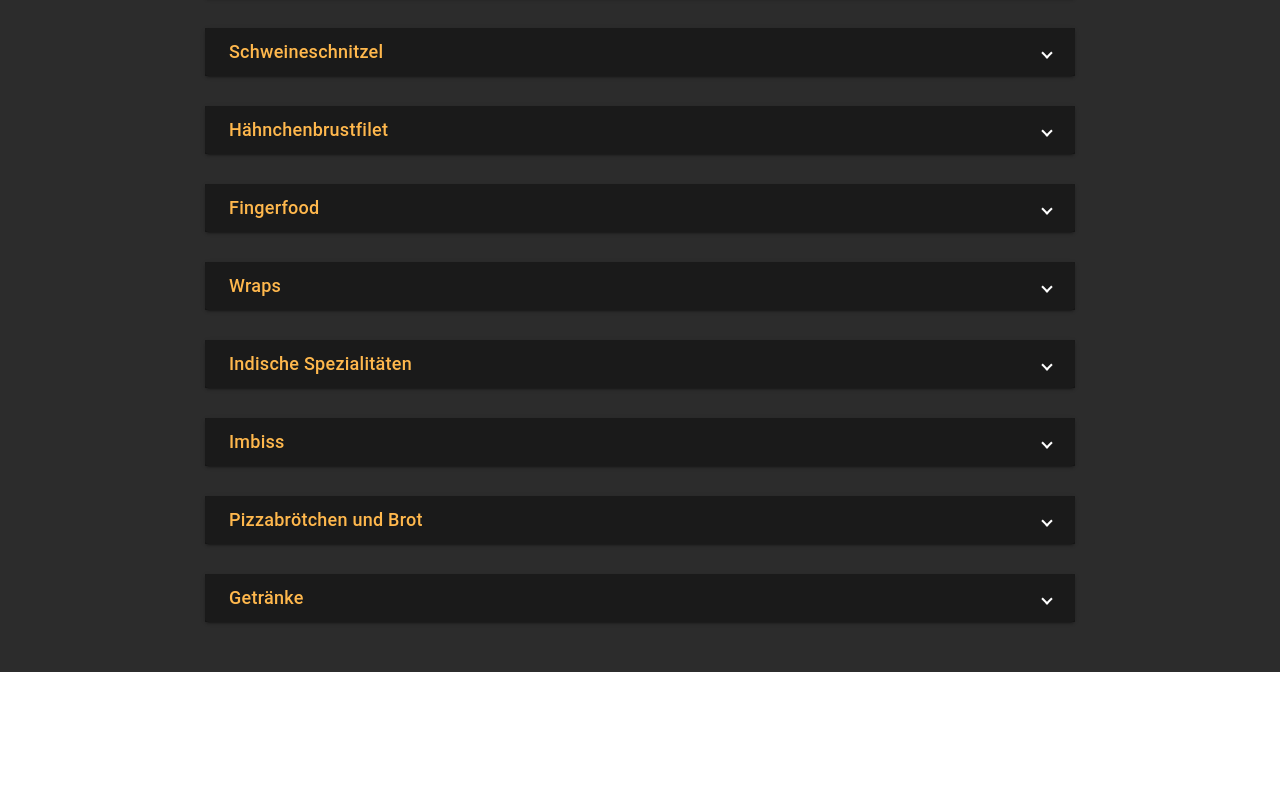
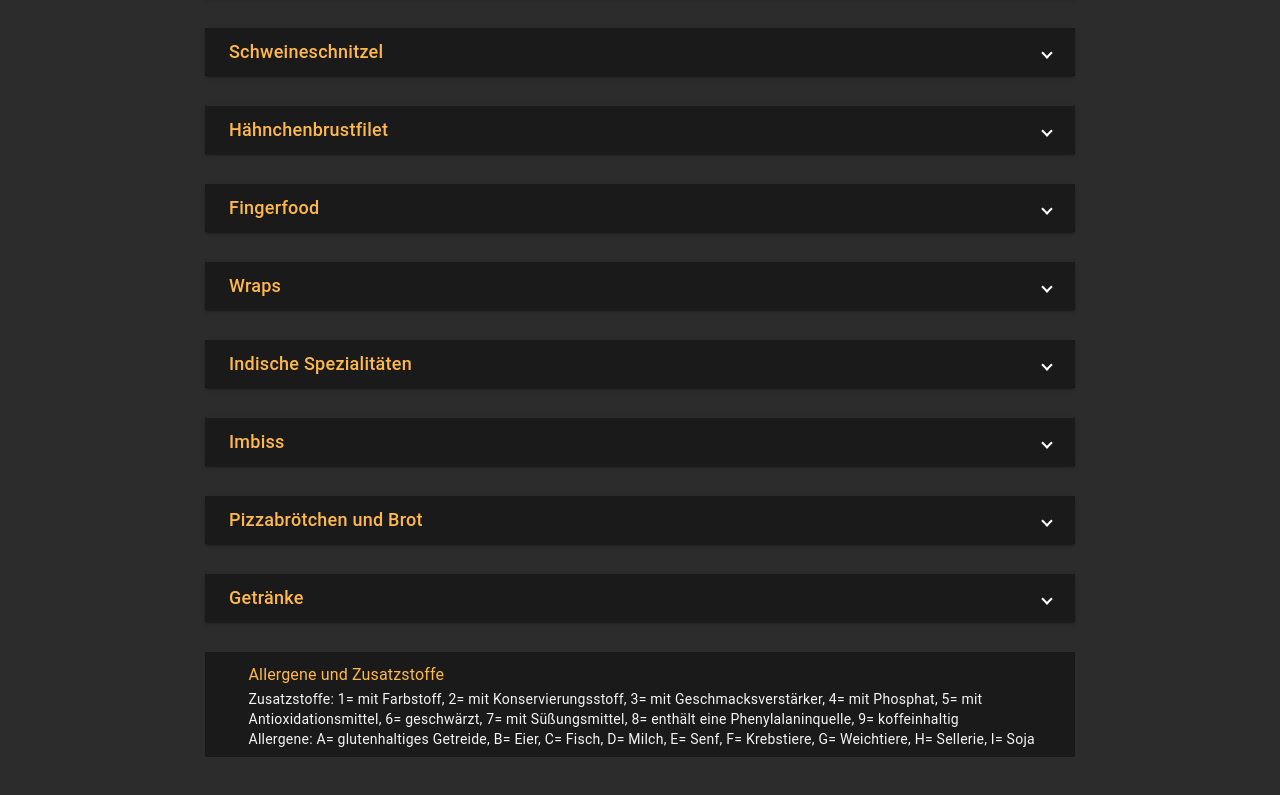
Before and after one commit to ArmannGr/restaurant_v2, an Angular app: page /menu in a window 1280 px wide. Shown: the part 848-1643 px from the top of the page. Before the commit the page ends 1520 px from the top, so only its background shows below. Built offline with nearby package versions, Linux system fonts and the light colour scheme.

Commit message:
fix(menu): add allergenes in html

```diff
--- a/src/app/menu/menu.component.html
+++ b/src/app/menu/menu.component.html
@@ -70,4 +70,18 @@
       </mat-expansion-panel>
     </mat-accordion>
   </div>
+  <div class="menu-category">
+    <div class="allergenes">
+      <h3 style="color: #ffb84d;">Allergene und Zusatzstoffe</h3>
+      <p>
+          Zusatzstoffe: 1= mit Farbstoff, 2= mit Konservierungsstoff, 3= mit Geschmacksverstärker, 4= mit Phosphat,
+          5= mit Antioxidationsmittel, 6= geschwärzt, 7= mit Süßungsmittel, 8= enthält eine Phenylalaninquelle,
+          9= koffeinhaltig
+      </p>
+      <p>
+          Allergene: A= glutenhaltiges Getreide, B= Eier, C= Fisch, D= Milch,
+          E= Senf, F= Krebstiere, G= Weichtiere, H= Sellerie, I= Soja
+      </p>
     </div>
+  </div>
+</div>
```
Lines whose indentation alone changed are shown as unchanged.
